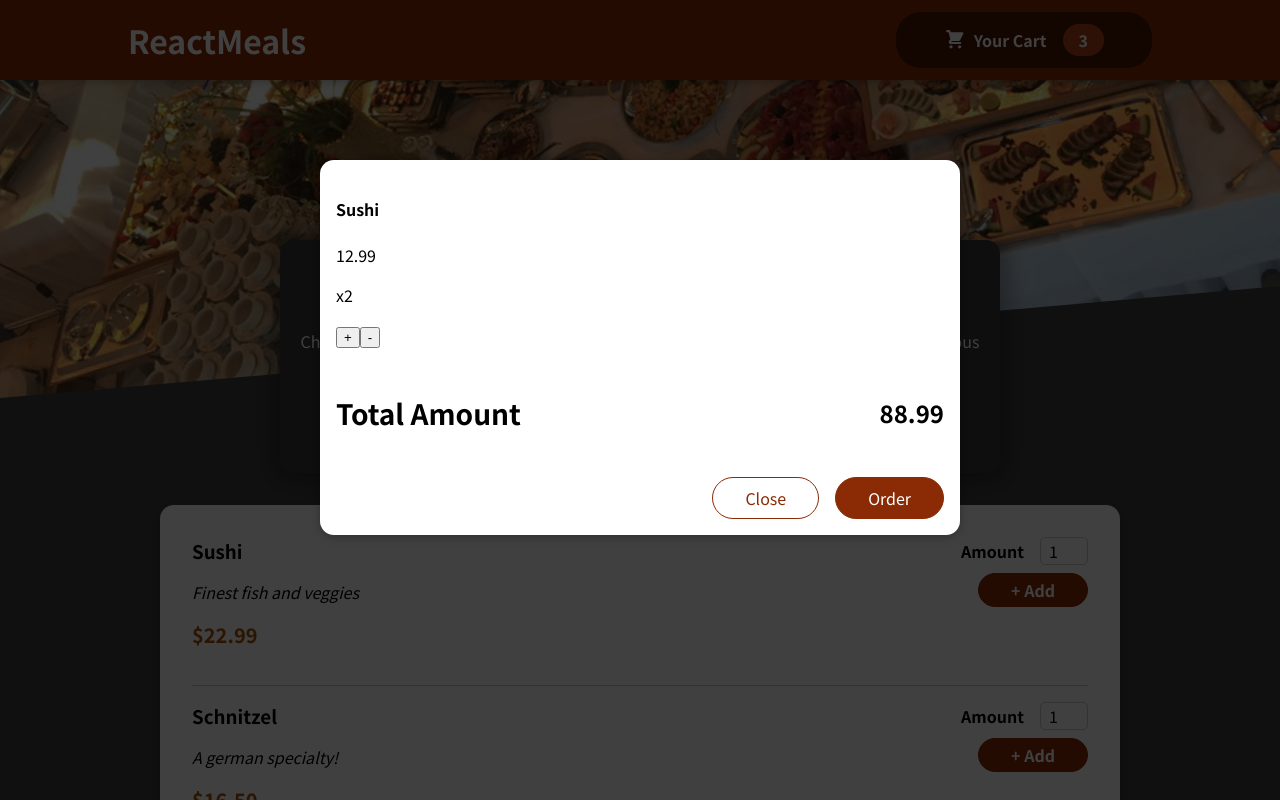
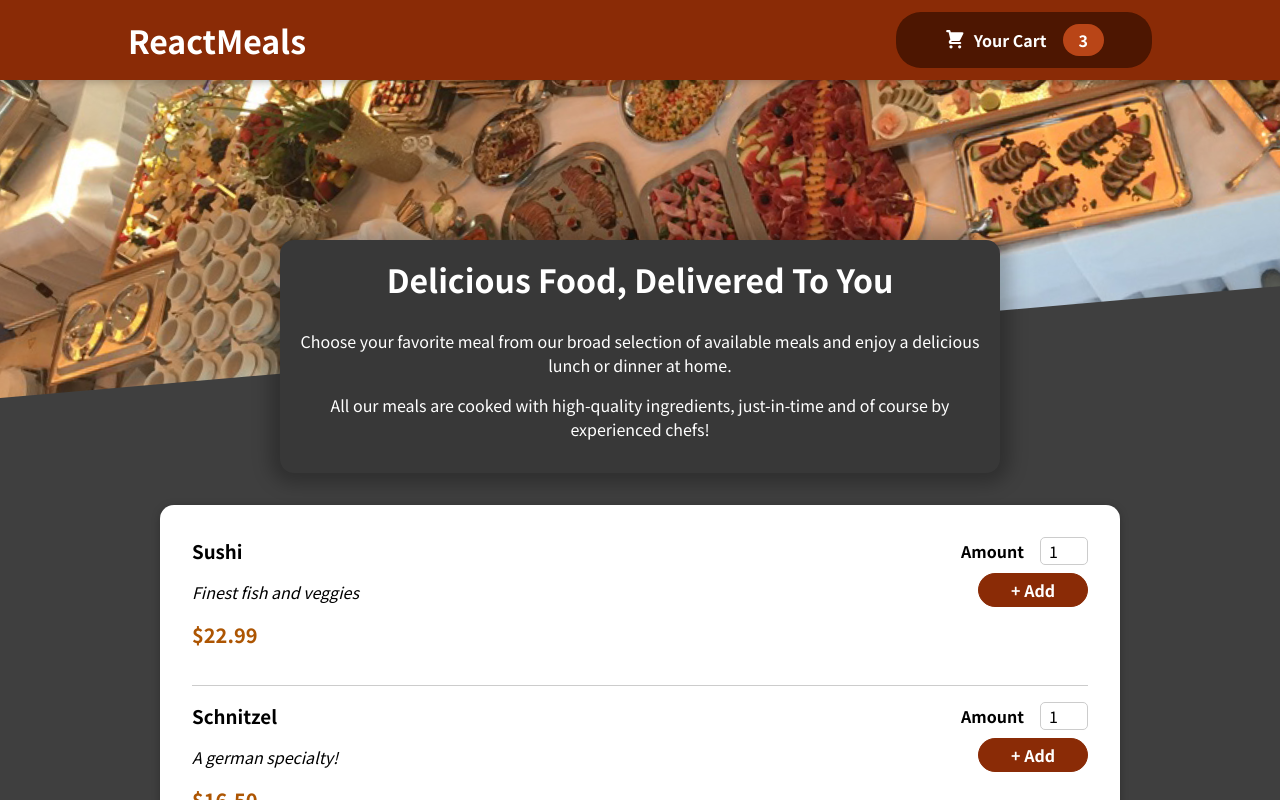
Before and after one commit to IS-Projects/order-food-app-react, a React (Create React App) app: page / in a window 1280 px wide. Shown: the top 800 px of the page. Built offline with nearby package versions, Linux system fonts and the light colour scheme.

Commit message:
added close handler for cart modal

```diff
--- a/src/App.js
+++ b/src/App.js
@@ -1,12 +1,22 @@
-import { Fragment } from "react";
+import { Fragment, useState } from "react";
 import Cart from "./components/Cart/Cart";
 import Header from "./components/Layout/Header";
 import Meals from "./components/Meals/Meals";
 
 function App() {
+  const [showCart, setShowCart] = useState();
+
+  const showCartHandler = () => {
+    setShowCart(true);
+  };
+
+  const hideCartHandler = () => {
+    setShowCart(false);
+  };
+
   return (
     <Fragment>
-      <Cart />
+      {showCart && <Cart close={hideCartHandler} />}
       <Header />
       <main>
         <Meals />
--- a/src/components/Cart/Cart.js
+++ b/src/components/Cart/Cart.js
@@ -24,7 +24,9 @@ const Cart = (props) => {
         <p>88.99</p>
       </div>
       <div className={classes.actions}>
-        <button className={classes["button--alt"]}>Close</button>
+        <button className={classes["button--alt"]} onClick={props.close}>
+          Close
+        </button>
         <button className={classes.button}>Order</button>
       </div>
     </Modal>
```
Also changed, not shown: 1 other file (tests, documents, lock files or other folders).
